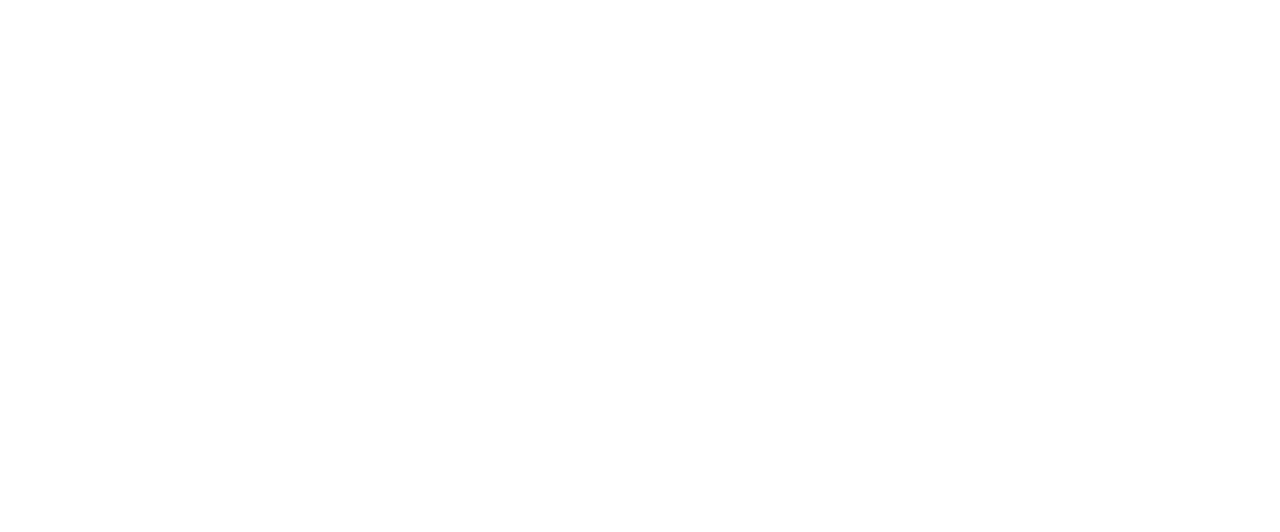
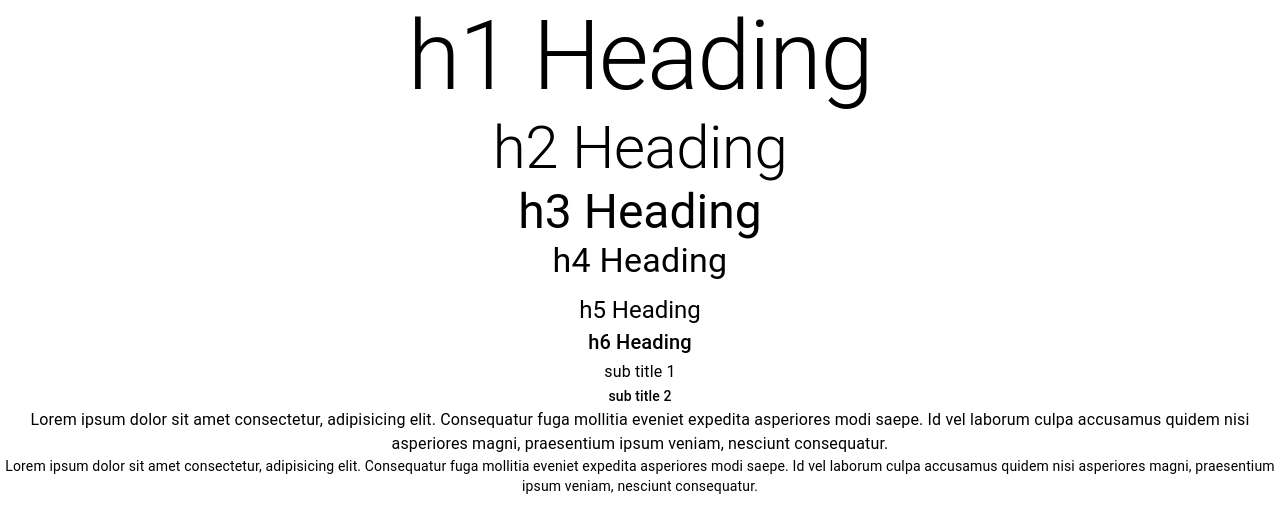
Before and after one commit to keemdb/react-mui, a React (Create React App) app: page / in a window 1280 px wide. Shown: the top 532 px of the page. Built offline with nearby package versions, Linux system fonts and the light colour scheme.

Commit message:
typography 공부 완료

```diff
--- a/src/App.tsx
+++ b/src/App.tsx
@@ -1,8 +1,10 @@
 import './App.css';
+import { MuiTypography } from './components/MuiTypography';
 
 function App() {
   return (
     <div className="App">
+      <MuiTypography/>
     </div>
   );
 }
--- /dev/null
+++ b/src/components/MuiTypography.tsx
@@ -0,0 +1,22 @@
+import { Typography } from "@mui/material"
+
+export const MuiTypography = () => {
+  return (
+	<div>
+		<Typography variant="h1">h1 Heading</Typography>
+		<Typography variant="h2">h2 Heading</Typography>
+		<Typography variant="h3">h3 Heading</Typography>
+
+		{/* component 속성 사용시 해당 태그로 적용할수 있음 */}
+		<Typography variant="h4" component="h1" gutterBottom>h4 Heading</Typography>
+
+		<Typography variant="h5">h5 Heading</Typography>
+		<Typography variant="h6">h6 Heading</Typography>
+		<Typography variant="subtitle1">sub title 1</Typography>
+		<Typography variant="subtitle2">sub title 2</Typography>
+		<Typography variant="body1">Lorem ipsum dolor sit amet consectetur, adipisicing elit. Consequatur fuga mollitia eveniet expedita asperiores modi saepe. Id vel laborum culpa accusamus quidem nisi asperiores magni, praesentium ipsum veniam, nesciunt consequatur.</Typography>
+
+		<Typography variant="body2">Lorem ipsum dolor sit amet consectetur, adipisicing elit. Consequatur fuga mollitia eveniet expedita asperiores modi saepe. Id vel laborum culpa accusamus quidem nisi asperiores magni, praesentium ipsum veniam, nesciunt consequatur.</Typography>
+	</div>
+  )
+}
```
